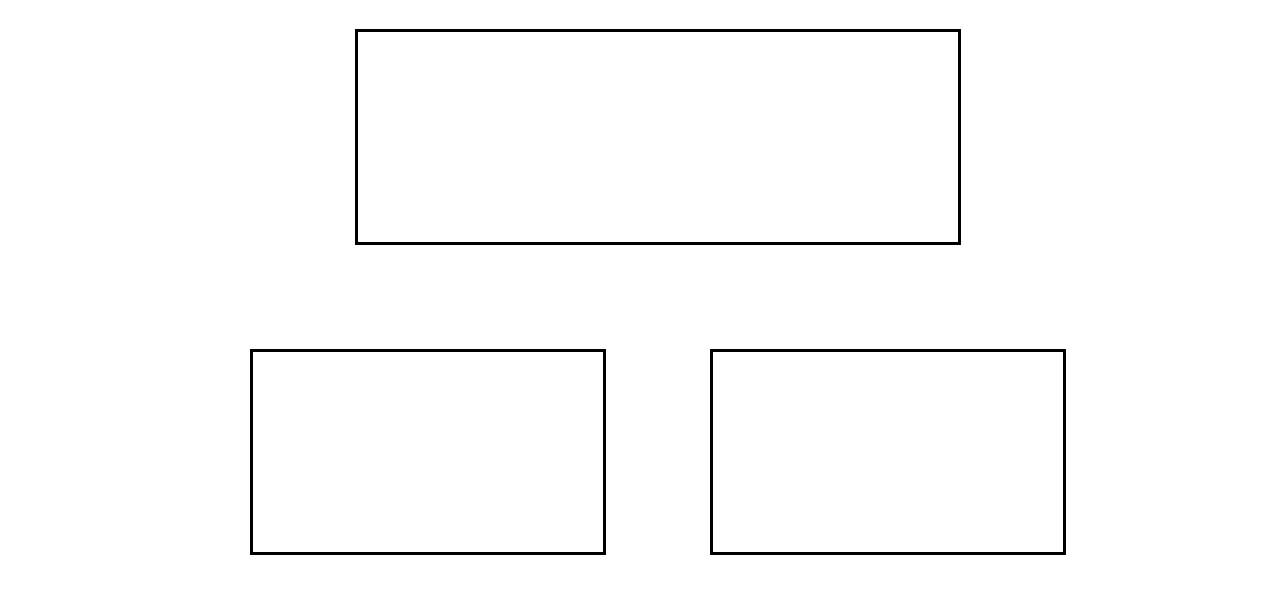
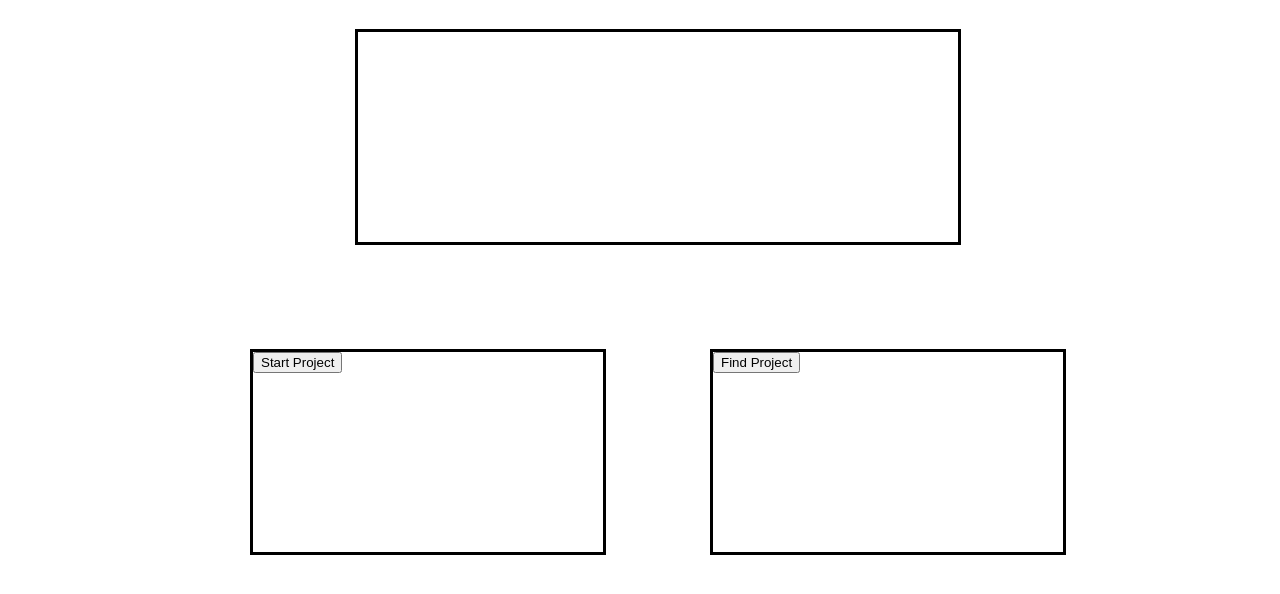
Before and after one commit to skylermartyn/Co-Lab, a plain HTML site: page index.html in a window 1280 px wide. Shown: the part 176-770 px from the top of the page. Drawn offline with Linux system fonts and the light colour scheme.

Commit message:
Make buttons in Start/Find project elements

```diff
--- a/index.html
+++ b/index.html
@@ -22,10 +22,10 @@
 
             </div>
             <div id="start-project">
-
+                <button type="button" name="Start Project" id="start-button">Start Project</button>
             </div>
             <div id="find-project">
-
+                <button type="button" name="Find Project" id="find-button">Find Project</button>
             </div>
         </div>
     </body>
```
